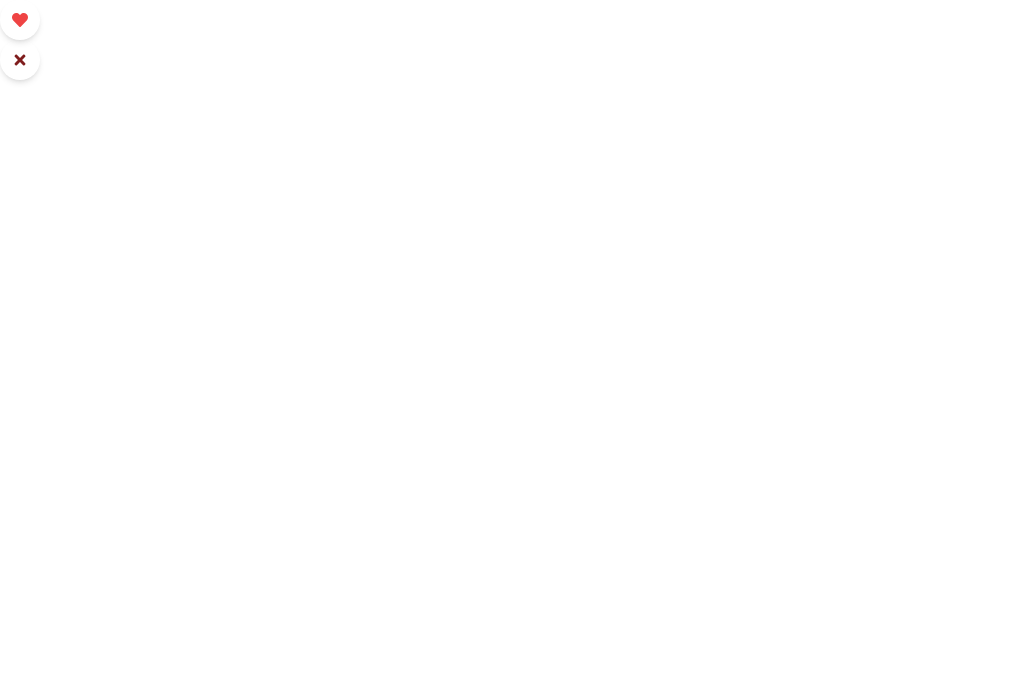
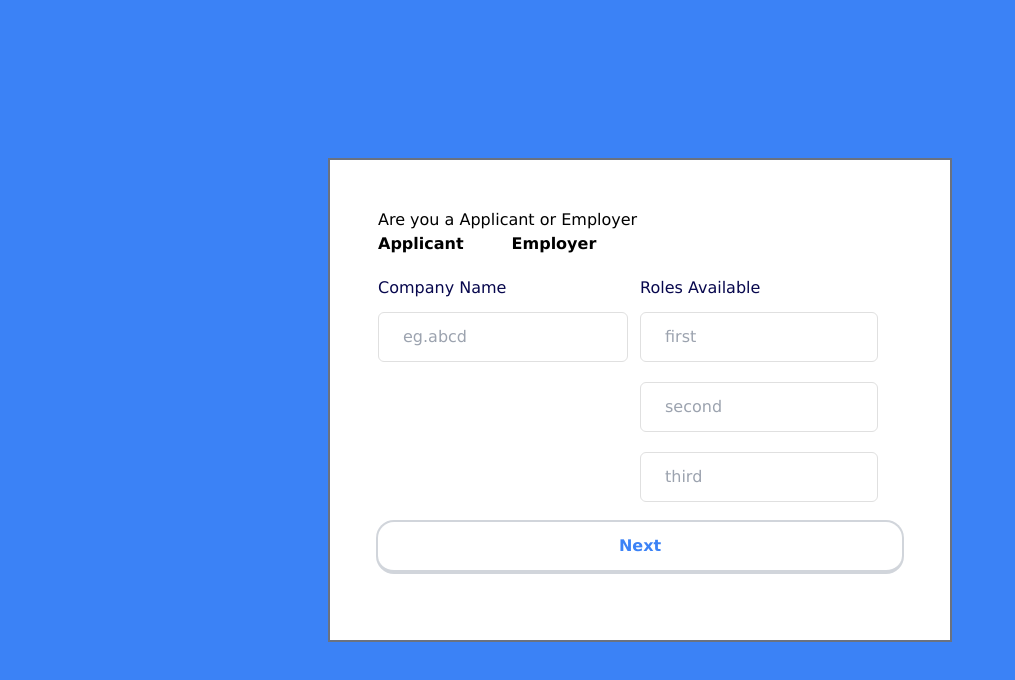
Before and after one commit to venusnmj/date-your-job, a React (Create React App) app in the folder frontend/: page /settings in a window 1280 px wide. Before the commit this address had no page. Shown: the top 680 px of the page, without its empty margins (0-1015 px from the left). Built offline with nearby package versions, Linux system fonts and the light colour scheme.

Commit message:
added employee and employer forms (#8)
Co-authored-by: Siyu <iyu0620@LAPTOP-VPU1FQ1F>

```diff
--- a/frontend/src/App.tsx
+++ b/frontend/src/App.tsx
@@ -3,6 +3,7 @@ import { SignInPage } from './pages';
 import { Route, Routes } from 'react-router-dom';
 import { HeartIcon, RejectIcon } from './components';
 import { SignUpPage } from './pages/SignUpPage';
+import { SettingsPage } from './pages/SettingsPage';
 
 function App() {
 
@@ -11,9 +12,8 @@ function App() {
       <Routes>
         <Route path="/signin" element={<SignInPage />} />
         <Route path="/signup" element={<SignUpPage />}/>
+        <Route path="/settings" element={<SettingsPage />}/>
       </Routes>
-      <HeartIcon></HeartIcon>
-      <RejectIcon></RejectIcon>
     </div>
   );
 }
--- /dev/null
+++ b/frontend/src/components/forms/EmployeeForm.tsx
@@ -0,0 +1,64 @@
+import React from 'react'
+import { Button } from '..';
+
+export const EmployeeForm = () => {
+  return (
+      <form action="https://formbold.com/s/FORM_ID" method="POST">
+          <div className="mb-5">
+            <div className="flex justify-between">
+              <div>
+            <label> First Name</label>
+            <input
+              type="text"
+              name="fName"
+              id="fName"
+              placeholder="First Name"
+              className="my-3 w-full border-none bg-transparent outline-none focus-within:ring-blue-400"
+            />
+            </div>
+            <div>
+            <label>Last Name</label>
+            <input
+              type="text"
+              name="lName"
+              id="lName"
+              placeholder="Last Name"
+              className=" my-3 w-full border-none bg-transparent outline-none focus-within:ring-blue-400"
+            />
+          </div>
+          </div>
+          </div>
+
+      <div className="font-bold mb-5">
+        <label>
+          TOP 3 Languages
+        </label>
+        <div className='p-3'>
+        <select name="language1" id="language">
+            <option value = "C">C</option>
+            <option value = "python">Python</option>
+            <option value = "Java">Java</option>
+        </select>
+        <select name="language2" id="language">
+            <option value = "C">C</option>
+            <option value = "python">Python</option>
+        </select>
+        <select name="language3" id="language">
+            <option value = "C">C</option>
+        </select>
+      </div>
+      </div>
+
+      <div className="font-bold mb-5">
+            <label>Please describe about yourself</label>
+            <textarea className='w-11/12 border'></textarea>
+        </div>
+
+
+
+      <div>
+        <Button label="Next"/>
+                </div>
+           </form>
+  )
+}
--- /dev/null
+++ b/frontend/src/components/forms/EmployerForm.tsx
@@ -0,0 +1,66 @@
+import React from 'react'
+import Button from '../Button'
+
+export const EmployerForm = () => {
+  return (
+    <form action="https://formbold.com/s/FORM_ID" method="POST">
+        <div className="flex flex-wrap">
+          <div className="mb-5">
+            <div className="justify-between">
+            <label
+              htmlFor="fName"
+              className="mb-3 block text-base font-medium text-[#07074D]"
+            >
+              Company Name
+            </label>
+            <input
+              type="text"
+              name="company"
+              id="company"
+              placeholder="eg.abcd"
+              className="w-full rounded-md border border-[#e0e0e0] bg-white py-3 px-6 text-base font-medium text-[#6B7280] outline-none focus:border-[#6A64F1] focus:shadow-md"
+            />
+          </div>
+        </div>
+        <div className="w-full px-3 sm:w-1/2">
+          <div className="mb-5">
+            <label
+              htmlFor="lName"
+              className="mb-3 block text-base font-medium text-[#07074D]"
+            >
+              Roles Available
+            </label>
+            <input
+              type="text"
+              name="job1"
+              id="job1"
+              placeholder="first"
+              className="w-full rounded-md border border-[#e0e0e0] bg-white py-3 px-6 text-base font-medium text-[#6B7280] outline-none focus:border-[#6A64F1] focus:shadow-md"
+            />
+          </div>
+          <div className="mb-5">
+          <input
+              type="text"
+              name="job2"
+              id="job2"
+              placeholder="second"
+              className="w-full rounded-md border border-[#e0e0e0] bg-white py-3 px-6 text-base font-medium text-[#6B7280] outline-none focus:border-[#6A64F1] focus:shadow-md"
+            />
+          </div>
+          <div className="mb-5">
+          <input
+              type="text"
+              name="job3"
+              id="job3"
+              placeholder="third"
+              className="w-full rounded-md border border-[#e0e0e0] bg-white py-3 px-6 text-base font-medium text-[#6B7280] outline-none focus:border-[#6A64F1] focus:shadow-md"
+            />
+          </div>
+        </div>
+      </div>
+      <div className="mb-5">
+        <Button label = "Next"></Button>
+                </div>
+           </form>
+  )
+}
--- a/frontend/src/components/forms/index.ts
+++ b/frontend/src/components/forms/index.ts
@@ -1 +1,3 @@
 export { default as Input } from './Input';
+export { EmployeeForm } from './EmployeeForm';
+export { EmployerForm } from './EmployerForm';
--- /dev/null
+++ b/frontend/src/features/auth/SettingsForm.tsx
@@ -0,0 +1,38 @@
+
+import React, { useEffect, useState } from 'react'
+import { Button } from '../../components';
+import { EmployeeForm, EmployerForm } from '../../components/forms';
+export const SettingsForm = () => {
+  const [selectedRole, setSelectedRole] = useState<'applicant' | 'employer'>();
+
+  return (
+    <div className="bg-blue-500 flex items-center justify-center p-12 h-screen">
+      <div className="bg-white p-12 border-solid border-2 border-gray-500 ">
+        {/* Buttons to select role */}
+        <label>Are you a Applicant or Employer</label>
+        <div className="flex flex-wrap mb-5">
+          <div className="flex flex-row justify-between gap-12">
+            <div
+              className="cursor-pointer font-bold hover:text-amber-400"
+              onClick={() => setSelectedRole('applicant')}
+            >
+              Applicant
+            </div>
+            <div
+              className="cursor-pointer font-bold hover:text-amber-400"
+              onClick={() => setSelectedRole('employer')}
+            >
+              Employer
+            </div>
+          </div>
+        </div>
+
+        {/* Form */}
+        {selectedRole === 'applicant' ?
+          <EmployeeForm /> :
+          <EmployerForm />}
+      </div>
+    </div>
+  )
+
+}
--- a/frontend/src/features/auth/index.ts
+++ b/frontend/src/features/auth/index.ts
@@ -1,2 +1,3 @@
 export { SignInForm } from './SignInForm';
 export{ SignUpForm } from './SignUpForm';
+export{ SettingsForm } from './SettingsForm';
--- /dev/null
+++ b/frontend/src/pages/SettingsPage.tsx
@@ -0,0 +1,8 @@
+import React from 'react';
+import { SettingsForm } from '../features/auth';
+
+export const SettingsPage = () => {
+  return (
+   <SettingsForm/>);
+
+}
--- a/frontend/src/pages/index.ts
+++ b/frontend/src/pages/index.ts
@@ -1 +1,3 @@
 export { SignInPage } from './SignInPage';
+export { SignUpPage } from './SignUpPage';
+export { SettingsPage } from './SettingsPage';
```
